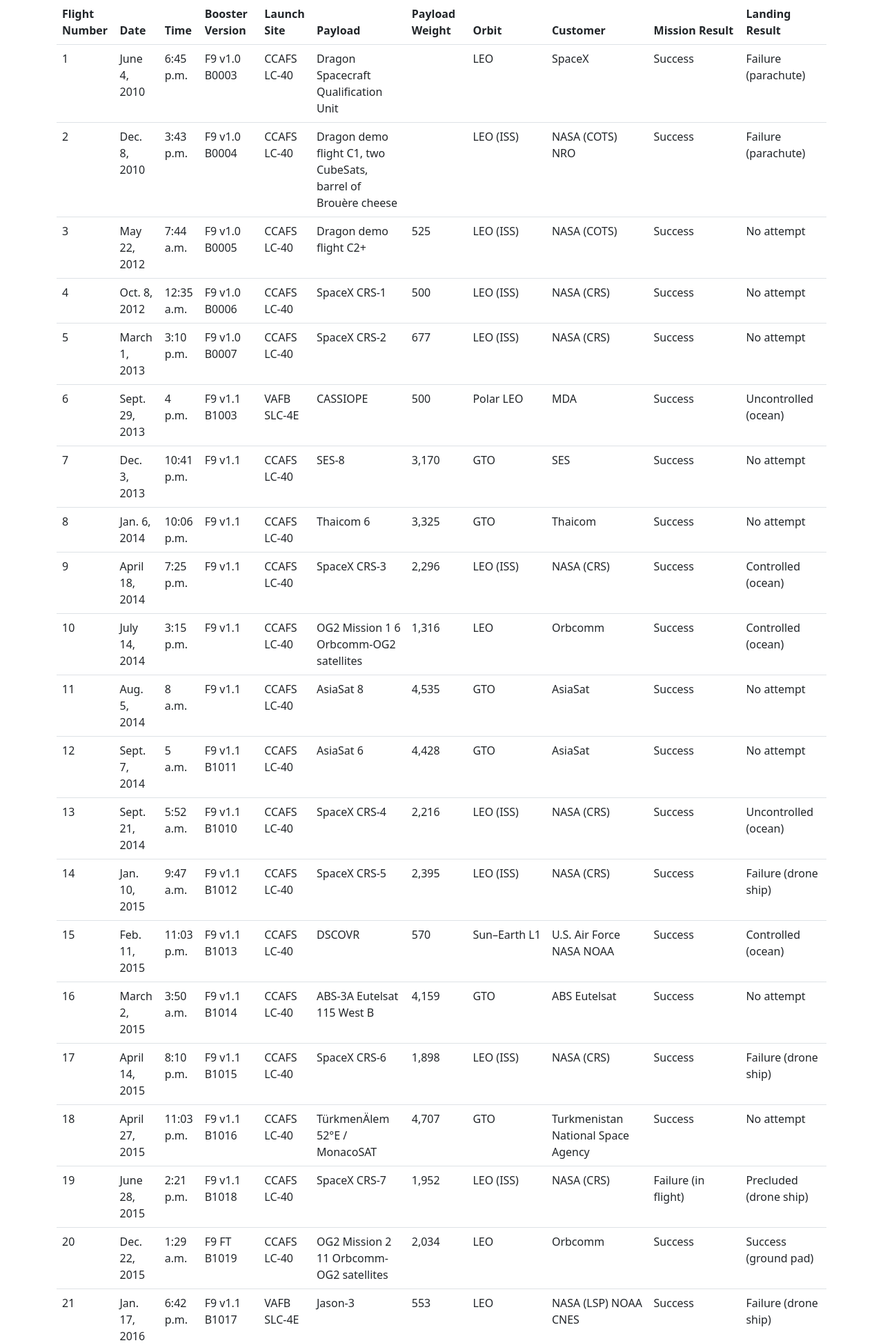
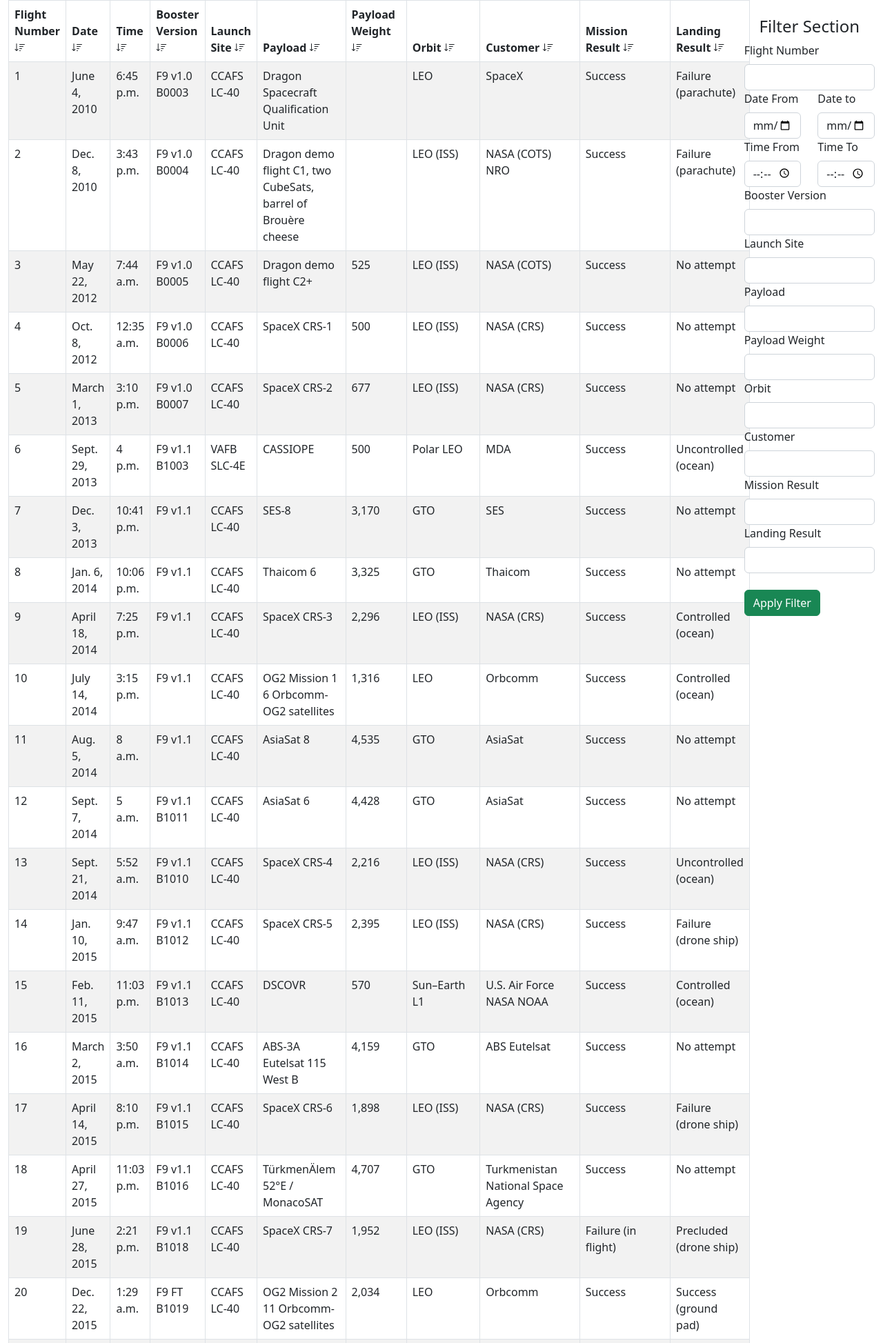
Before and after one commit to fahadfayi/AIE, a Django app: page /view/ in a window 1280 px wide. Shown: the part 40-1987 px from the top of the page at 69% size. Run offline with Django 3.2, Linux system fonts and the light colour scheme; data comes from the database, SQL or seed files in the repository; both versions use the stored data as it was after the commit; some libraries are stand-ins or nearby versions.

Commit message:
added sorting for html table

```diff
--- a/main/static/css/base.css
+++ b/main/static/css/base.css
@@ -6,3 +6,13 @@
     width: 100vw;
     height: 40px;
 }
+#messages-elems {
+    position: fixed;
+    bottom: 0;
+    z-index: 999;
+    width: 100vw;
+}
+
+.sortable thead th{
+    cursor: pointer;
+}
--- /dev/null
+++ b/main/static/js/manual.js
@@ -0,0 +1,49 @@
+$(document).ready(function() {
+
+    $('th').each(function (col) {
+        $(this).hover(
+                function () {
+                    $(this).addClass('focus');
+                },
+                function () {
+                    $(this).removeClass('focus');
+                }
+        );
+        $(this).click(function () {
+            if ($(this).is('.asc')) {
+                $(this).removeClass('asc');
+                $(this).addClass('desc selected');
+                $(this).children(1).remove()
+                $(this).append(
+                    '<i class="bi bi-sort-down"></i>'
+                )
+
+                sortOrder = -1;
+            } else {
+                $(this).addClass('asc selected');
+                $(this).removeClass('desc');
+                $(this).children(1).remove()
+                $(this).append(
+                    '<i class="bi bi-sort-up"></i>'
+                )
+                sortOrder = 1;
+            }
+            $(this).siblings().removeClass('asc selected');
+            $(this).siblings().removeClass('desc selected');
+            var arrData = $('table').find('tbody >tr:has(td)').get();
+            arrData.sort(function (a, b) {
+                var val1 = $(a).children('td').eq(col).text().toUpperCase();
+                var val2 = $(b).children('td').eq(col).text().toUpperCase();
+                if ($.isNumeric(val1) && $.isNumeric(val2))
+                    return sortOrder == 1 ? val1 - val2 : val2 - val1;
+                else
+                    return (val1 < val2) ? -sortOrder : (val1 > val2) ? sortOrder : 0;
+            });
+            $.each(arrData, function (index, row) {
+                $('tbody').append(row);
+            });
+        });
+    });
+
+    $('.js-booster-version-multiple').select2();
+});
--- a/main/templates/base.html
+++ b/main/templates/base.html
@@ -1,3 +1,4 @@
+{%include 'message.html'%}
 {% load static %}
 
 <!DOCTYPE html>
@@ -10,16 +11,14 @@
 
   <link href="https://cdn.jsdelivr.net/npm/bootstrap@5.2.3/dist/css/bootstrap.min.css" rel="stylesheet"
     integrity="sha384-rbsA2VBKQhggwzxH7pPCaAqO46MgnOM80zW1RWuH61DGLwZJEdK2Kadq2F9CUG65" crossorigin="anonymous">
-
   <script src="https://cdn.jsdelivr.net/npm/bootstrap@5.2.3/dist/js/bootstrap.bundle.min.js"
     integrity="sha384-kenU1KFdBIe4zVF0s0G1M5b4hcpxyD9F7jL+jjXkk+Q2h455rYXK/7HAuoJl+0I4"
     crossorigin="anonymous"></script>
-  <link rel="stylesheet" href="{% static 'css/base.css' %}">
+    <link rel="stylesheet" href="https://cdn.jsdelivr.net/npm/bootstrap-icons@1.10.2/font/bootstrap-icons.css">
+  <link rel="stylesheet" href="{% static 'css/base.css'%}">
 
-  {%block title%}
-  {%endblock%}
+  {%block title%}{%endblock%}
 </head>
-
 <body>
   <nav class="navbar navbar-light bg-light">
     <div class="container">
@@ -31,14 +30,8 @@
       </a>
     </div>
   </nav>
-
-  {% block body %}
-  {% endblock %}
-
-
-
-  {% block extrascripts %}
-  {% endblock %}
+  {% block body %}{% endblock %}
+  {% block extrascripts %}{% endblock %}
 </body>
 
 </html>
--- /dev/null
+++ b/main/templates/message.html
@@ -0,0 +1,11 @@
+{% if messages %}
+  <div id="messages-elems">
+    {% for message in messages %}
+    <div class="container-fluid p-0">
+      <div class="alert {{ message.tags }} alert-dismissible" role="alert">
+        {{ message }}
+      </div>
+    </div>
+    {% endfor %}
+  </div>
+  {% endif %}
--- a/main/templates/show.html
+++ b/main/templates/show.html
@@ -1,25 +1,32 @@
 {% extends 'base.html'%}
+{% load static%}
 
 {%block title%}
+<script src="http://ajax.googleapis.com/ajax/libs/jquery/1.7.1/jquery.min.js" type="text/javascript"></script>
+<link rel="stylesheet" type="text/css"  href="https://cdn.jsdelivr.net/npm/select2@4.1.0-rc.0/dist/css/select2.min.css" />
+<script type="text/javascript" src="https://cdn.jsdelivr.net/npm/select2@4.1.0-rc.0/dist/js/select2.min.js"></script>
+
 <title>Show Table Data</title>
 {%endblock%}
 {% block body %}
-<div class="container">
+<div class="container-fluid">
   {%if spacexlaunch_list%}
-<table class="table">
+  <div class="row ">
+    <div class="col-10">
+<table class="table table-striped table-bordered sortable">
     <thead>
       <tr>
-        <th scope="col">Flight Number</th>
-        <th scope="col">Date</th>
-        <th scope="col">Time</th>
-        <th scope="col">Booster Version</th>
-        <th scope="col">Launch Site</th>
-        <th scope="col">Payload</th>
-        <th scope="col">Payload Weight</th>
-        <th scope="col">Orbit</th>
-        <th scope="col">Customer</th>
-        <th scope="col">Mission Result</th>
-        <th scope="col">Landing Result</th>
+        <th scope="col">Flight Number <i class="bi bi-sort-down"></i></th>
+        <th scope="col">Date <i class="bi bi-sort-down"></i></th>
+        <th scope="col">Time <i class="bi bi-sort-down"></i></th>
+        <th scope="col">Booster Version <i class="bi bi-sort-down"></i></th>
+        <th scope="col">Launch Site <i class="bi bi-sort-down"></i></th>
+        <th scope="col">Payload <i class="bi bi-sort-down"></i></th>
+        <th scope="col">Payload Weight <i class="bi bi-sort-down"></i></th>
+        <th scope="col">Orbit <i class="bi bi-sort-down"></i></th>
+        <th scope="col">Customer <i class="bi bi-sort-down"></i></th>
+        <th scope="col">Mission Result <i class="bi bi-sort-down"></i></th>
+        <th scope="col">Landing Result <i class="bi bi-sort-down"></i></th>
       </tr>
     </thead>
     <tbody>
@@ -41,16 +48,85 @@
       {% endfor %}
     </tbody>
   </table>
+    </div>
+    <div class="col-2">
+      <div class="row">
+        <div class="container mt-4">
+          <h4 class="text-center">
+            Filter Section
+          </h4>
+        </div>
+        <div>
+            <label class="form-label" for="flight_number">Flight Number</label>
+            <input type="text" class="form-control" id="id_flightnumber" name="flight_number" />
+          </div>
+          <div class="col-6">
+            <label class="form-label" for="flight_number">Date From</label>
+            <input type="date" class="form-control" id="id_date_from" name="date_from" />
+          </div>
+          <div class="col-6">
+            <label class="form-label" for="flight_number">Date to</label>
+            <input type="date" class="form-control" id="id_date_to" name="date_to" />
+          </div>
+          <div class="col-6">
+            <label class="form-label" for="flight_number">Time From</label>
+            <input type="time" class="form-control" id="id_time_from" name="time_from" />
+          </div>
+          <div class="col-6">
+            <label class="form-label" for="flight_number">Time To</label>
+            <input type="time" class="form-control" id="id_time_to" name="time_to" />
+          </div>
+          <div>
+            <label class="form-label" for="booster_version">Booster Version</label>
+            <input type="text" class="form-control" id="id_booster_version" name="booster_version" />
+          </div>
+          <div>
+            <label class="form-label" for="launch_site">Launch Site</label>
+            <input type="text" class="form-control" id="id_launch_site" name="launch_site" />
+          </div>
 
-{%else%}
-<div class="align-middle">
-  <h3>
-      No data to show
-  </h3>
-</div>
-{%endif%}
-</div>
+          <div>
+            <label class="form-label" for="payload">Payload</label>
+            <input type="text" class="form-control" id="id_payload" name="payload" />
+          </div>
+          <div>
+            <label class="form-label" for="payload_weight">Payload Weight</label>
+            <input type="text" class="form-control" id="id_payload_weight" name="payload_weight" />
+          </div>
+          <div>
+            <label class="form-label" for="orbit">Orbit</label>
+            <input type="text" class="form-control" id="id_orbit" name="orbit" />
+          </div>
+          <div>
+            <label class="form-label" for="customer">Customer</label>
+            <input type="text" class="form-control" id="id_customer" name="customer" />
+          </div>
+          <div>
+            <label class="form-label" for="mission_result">Mission Result</label>
+            <input type="text" class="form-control" id="id_mission_result" name="mission_result" />
+          </div>
+          <div>
+            <label class="form-label" for="landing_result">Landing Result</label>
+            <input type="text" class="form-control" id="id_landing_result" name="landing_result" />
+          </div>
+
+          <div class="container py-4">
+            <button class="btn btn-success"> Apply Filter</button>
+          </div>
 
 
 
+
+      </div>
+    </div>
+  </div>
+
+{%else%}
+{%include 'no_data.html'%}
+{%endif%}
+</div>
 {% endblock %}
+
+{% block extrascripts %}
+  <script defer type="text/JavaScript" src="{% static 'js/manual.js' %}"></script>
+{% endblock %}
--- a/main/views.py
+++ b/main/views.py
@@ -4,6 +4,8 @@
 from django.views.generic.list import ListView
 from main.models import SpaceXLaunch
 from django.conf import settings
+from main.forms import CSVUploadForm
+from django.contrib import messages
 
 import pandas as pd
 # Create your views here.
@@ -13,36 +15,67 @@
     template_name = 'upload_csv.html'
 
     def post(self, request):
-        df = self.get_csvdata(request)
-        self.add_records(df)
-        return redirect('view-data')
+        form = CSVUploadForm(request.POST, request.FILES)
+        if form.is_valid():
+            df = self.get_csvdata(form.cleaned_data['csvfile'])
+            try:
+                self.add_records_no_duplicates(df) if settings.UPDATE_IF_DATA else self.add_records(df)
+            except KeyError:
+                messages.error(request, "File format not matching")
+                return render(request, self.template_name)
+            return redirect('view-data')
+        else:
+            messages.error(request, form.errors.get(
+                "csvfile", "Unknown error"))
+            return render(request, self.template_name)
 
-    def get_csvdata(self,request):
-        csv_file = request.FILES['csv-file']
+    def get_csvdata(self, File):
+        csv_file = File
         return pd.read_csv(csv_file)
 
     def add_records(self, df):
         df = df.fillna(" ")
-        for index,row in df.iterrows():
+        for index, row in df.iterrows():
             SpaceXLaunch.objects.create(
-                flight_number = row['Flight Number'],
-                date = row['Date'],
-                time = row['Time (UTC)'],
-                booster_version = row['Booster Version'],
-                launch_site = row['Launch Site'],
-                payload = row['Payload'],
-                payload_weight = row['Payload Mass (kg)'],
-                orbit = row['Orbit'],
-                customer = row['Customer'],
-                mission_result = row['Mission Outcome'],
-                landing_result = row['Landing Outcome'],
+                flight_number=row['Flight Number'],
+                date=row['Date'],
+                time=row['Time (UTC)'],
+                booster_version=row['Booster Version'],
+                launch_site=row['Launch Site'],
+                payload=row['Payload'],
+                payload_weight=row['Payload Mass (kg)'],
+                orbit=row['Orbit'],
+                customer=row['Customer'],
+                mission_result=row['Mission Outcome'],
+                landing_result=row['Landing Outcome'],
             )
+
+    def add_records_no_duplicates(self, df):
+        df = df.fillna(" ")
+        for index, row in df.iterrows():
+            SpaceXLaunch.objects.update_or_create(
+
+                date=row['Date'],
+                time=row['Time (UTC)'],
+                booster_version=row['Booster Version'],
+                payload=row['Payload'],
+                payload_weight=row['Payload Mass (kg)'],
+                orbit=row['Orbit'],
+                mission_result=row['Mission Outcome'],
+                landing_result=row['Landing Outcome'],
+                defaults={
+                        'flight_number':row['Flight Number'],
+                        'launch_site': row['Launch Site'],
+                        'customer':row['Customer'],
+                    },
+            )
+
 
 class SpaceXLaunchView(ListView):
     model = SpaceXLaunch
     template_name = 'show.html'
 
     def get(self, request):
-        if settings.ENABLE_DATA_TABLE:
+        if settings.ENABLE_DATATABLE:
             self.template_name = 'show_data_table.html'
         return super().get(request)
```
Also changed, not shown: AIE/settings.py (+12 -1 lines), main/forms.py (added, +8 -0 lines), main/templates/no_data.html (added, +7 -0 lines), main/templates/show_data_table.html (+6 -7 lines), main/templates/upload_csv.html (+7 -8 lines), db.sqlite3. Lines whose indentation alone changed are shown as unchanged.
